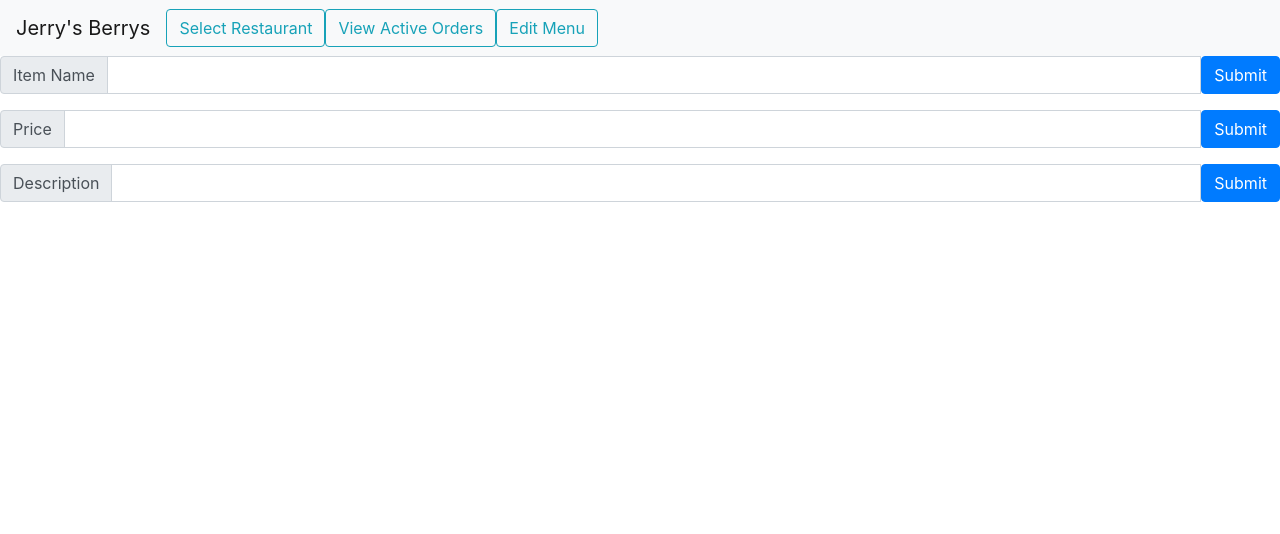
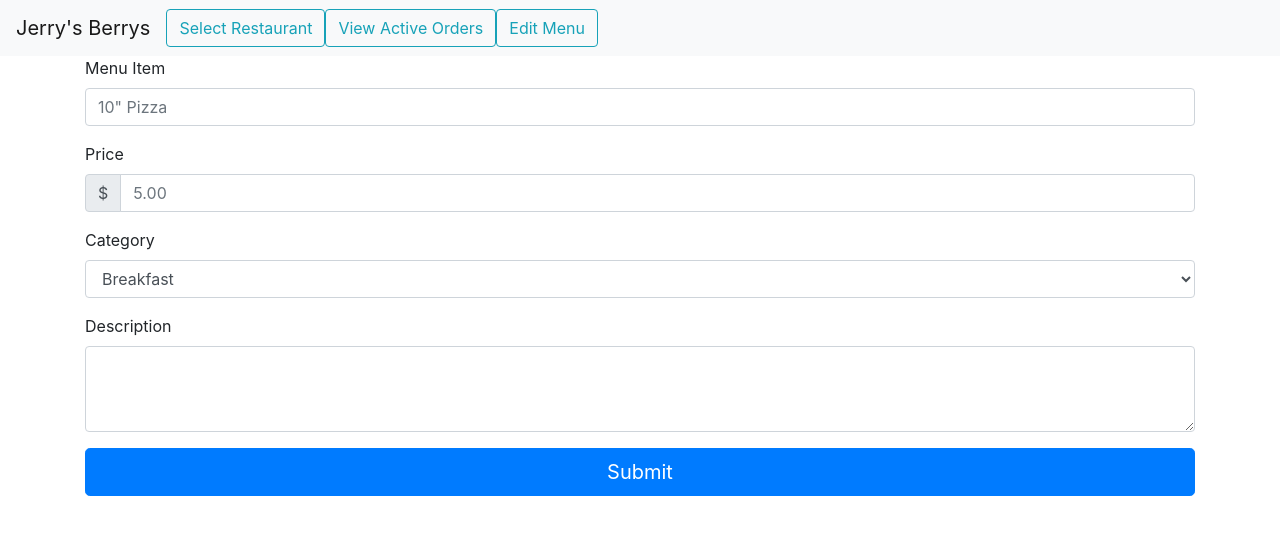
Before and after one commit to bulanov416/hackgt-2020, a React (Create React App) app in the folder restaurant/: page / in a window 1280 px wide. Shown: the top 534 px of the page. Built offline with nearby package versions, Linux system fonts and the light colour scheme.

Commit message:
Restyled add menu item page

```diff
--- a/restaurant/src/pages/AddMenuItem.js
+++ b/restaurant/src/pages/AddMenuItem.js
@@ -1,8 +1,9 @@
 import React from 'react';
 import Navbar from 'react-bootstrap/Navbar';
+import Form from 'react-bootstrap/Form';
+import Button from 'react-bootstrap/Button';
+import Container from 'react-bootstrap/Container';
 import InputGroup from 'react-bootstrap/InputGroup';
-import Button from 'react-bootstrap/Button';
-import FormControl from 'react-bootstrap/FormControl';
 
 function AddMenuItem() {
     return (
@@ -13,38 +14,44 @@ function AddMenuItem() {
               <Button variant="outline-info">View Active Orders</Button>
               <Button href="#" variant="outline-info">Edit Menu</Button>
           </Navbar>
-          <InputGroup className="mb-3">
-                <InputGroup.Prepend>
-                    <InputGroup.Text id="inputGroup-sizing-default">Item Name</InputGroup.Text>
-                </InputGroup.Prepend>
-                <FormControl inputRef={ref => { this.myInput = ref; }}
-                    aria-label="Add Item"
-                    aria-describedby="inputGroup-sizing-default"
-                />
-                <Button as="input" type="submit" value="Submit" />{' '}
-          </InputGroup>
-
-          <InputGroup className="mb-3">
-                <InputGroup.Prepend>
-                    <InputGroup.Text id="inputGroup-sizing-default">Price</InputGroup.Text>
-                </InputGroup.Prepend>
-                <FormControl inputRef={ref => { this.myInput = ref; }}
-                    aria-label="Add Item"
-                    aria-describedby="inputGroup-sizing-default"
-                />
-                <Button as="input" type="submit" value="Submit" />{' '}
-          </InputGroup>
-
-          <InputGroup className="mb-3">
-                <InputGroup.Prepend>
-                    <InputGroup.Text id="inputGroup-sizing-default">Description</InputGroup.Text>
-                </InputGroup.Prepend>
-                <FormControl inputRef={ref => { this.myInput = ref; }}
-                    aria-label="Add Item"
-                    aria-describedby="inputGroup-sizing-default"
-                />
-                <Button as="input" type="submit" value="Submit" />{' '}
-          </InputGroup>
+          <Container>
+              <Form>
+                  <Form.Group controlId="menuForm.ControlInput1">
+                      <Form.Label>Menu Item</Form.Label>
+                      <Form.Control placeholder='10" Pizza'/>
+                  </Form.Group>
+                  <Form.Group  controlId="menuForm.ControlInput2">
+                      <Form.Label>Price</Form.Label>
+                      <InputGroup>
+                          <InputGroup.Prepend>
+                              <InputGroup.Text id="inputGroupPrepend">$</InputGroup.Text>
+                          </InputGroup.Prepend>
+                          <Form.Control
+                              type="number"
+                              placeholder="5.00"
+                              aria-describedby="inputGroupPrepend"
+                              name="price"
+                          />
+                      </InputGroup>
+                  </Form.Group>
+                  <Form.Group controlId="menuForm.ControlSelect1">
+                      <Form.Label>Category</Form.Label>
+                      <Form.Control as="select">
+                          <option>Breakfast</option>
+                          <option>Lunch</option>
+                          <option>Dinner</option>
+                          <option>Drinks</option>
+                      </Form.Control>
+                  </Form.Group>
+                  <Form.Group controlId="menuForm.ControlTextarea1">
+                      <Form.Label>Description</Form.Label>
+                      <Form.Control as="textarea" rows="3" />
+                  </Form.Group>
+                  <Button size = {'lg'} variant="primary" type="submit" block>
+                      Submit
+                  </Button>
+              </Form>
+          </Container>
       </div>
     );
   }
```
Also changed, not shown: restaurant/src/setupTests.js (deleted, +0 -5 lines), 1 other file (tests, documents, lock files or other folders).
